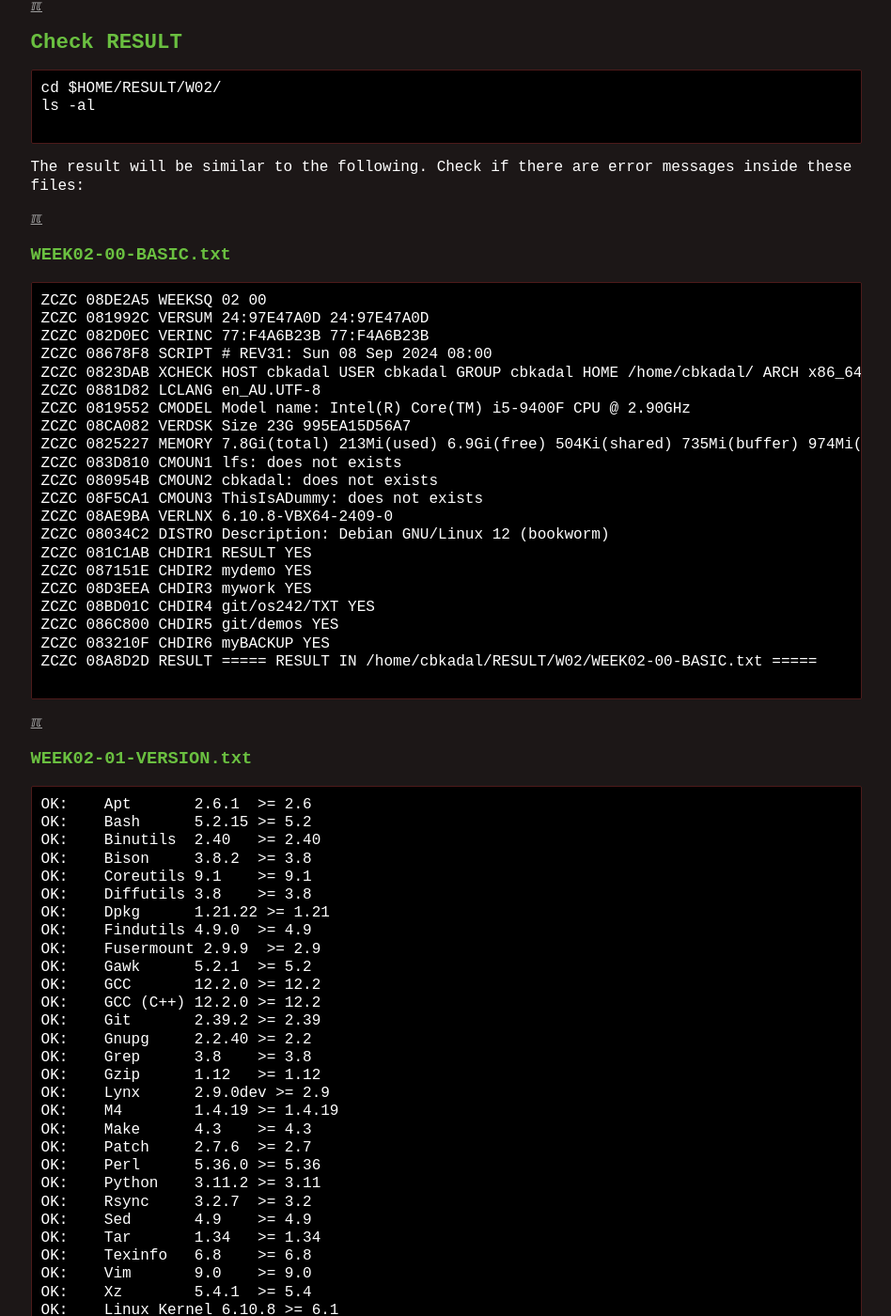
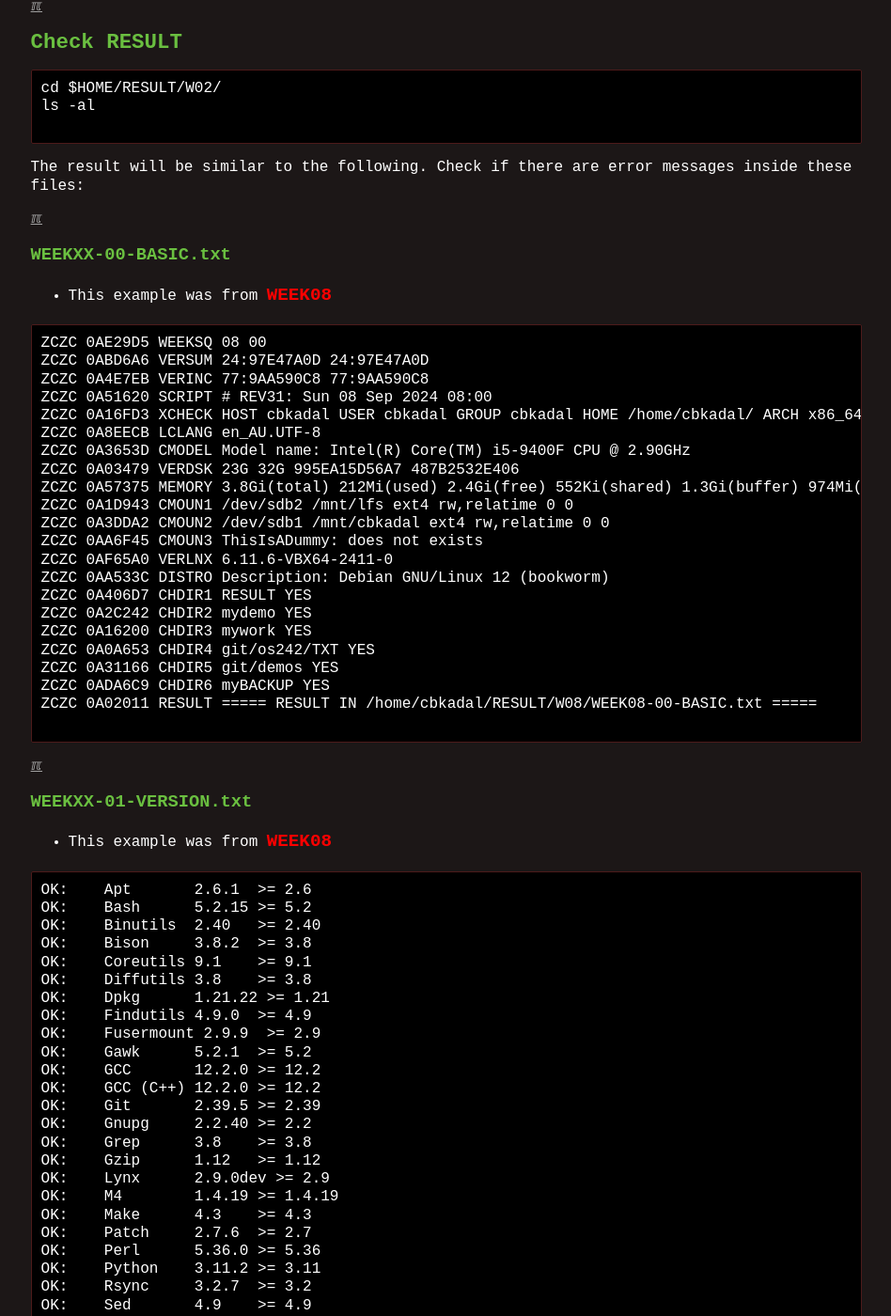
Before and after one commit to os2xx/demOS, a Jekyll site: the page built from W02-10.md, in a window 1280 px wide and 1400 px high, scrolled down 1485 px. Shown: the whole window at 94% size, without its empty margins (165-1113 px from the left). Built offline with Jekyll 4.4.1, drawn with Linux system fonts in a browser that asks for light colours; some of the changed text lies outside the part shown.

Commit message:
modified:   W02-10.md

````diff
--- a/W02-10.md
+++ b/W02-10.md
@@ -77,36 +77,40 @@ The result will be similar to the following. Check if there are error messages i
 
 [&#x213C;](#)<br id="idx006">
 
-### WEEK02-00-BASIC.txt
+### WEEKXX-00-BASIC.txt
+
+* This example was from <span style="color:red; font-weight:bold; font-size:larger;">WEEK08</span>
 
 ```
-ZCZC 08DE2A5 WEEKSQ 02 00
-ZCZC 081992C VERSUM 24:97E47A0D 24:97E47A0D
-ZCZC 082D0EC VERINC 77:F4A6B23B 77:F4A6B23B
-ZCZC 08678F8 SCRIPT # REV31: Sun 08 Sep 2024 08:00
-ZCZC 0823DAB XCHECK HOST cbkadal USER cbkadal GROUP cbkadal HOME /home/cbkadal/ ARCH x86_64 NPROC 4
-ZCZC 0881D82 LCLANG en_AU.UTF-8
-ZCZC 0819552 CMODEL Model name: Intel(R) Core(TM) i5-9400F CPU @ 2.90GHz
-ZCZC 08CA082 VERDSK Size 23G 995EA15D56A7
-ZCZC 0825227 MEMORY 7.8Gi(total) 213Mi(used) 6.9Gi(free) 504Ki(shared) 735Mi(buffer) 974Mi(free swap)
-ZCZC 083D810 CMOUN1 lfs: does not exists
-ZCZC 080954B CMOUN2 cbkadal: does not exists
-ZCZC 08F5CA1 CMOUN3 ThisIsADummy: does not exists
-ZCZC 08AE9BA VERLNX 6.10.8-VBX64-2409-0
-ZCZC 08034C2 DISTRO Description: Debian GNU/Linux 12 (bookworm)
-ZCZC 081C1AB CHDIR1 RESULT YES
-ZCZC 087151E CHDIR2 mydemo YES
-ZCZC 08D3EEA CHDIR3 mywork YES
-ZCZC 08BD01C CHDIR4 git/os242/TXT YES
-ZCZC 086C800 CHDIR5 git/demos YES
-ZCZC 083210F CHDIR6 myBACKUP YES
-ZCZC 08A8D2D RESULT ===== RESULT IN /home/cbkadal/RESULT/W02/WEEK02-00-BASIC.txt =====
+ZCZC 0AE29D5 WEEKSQ 08 00
+ZCZC 0ABD6A6 VERSUM 24:97E47A0D 24:97E47A0D
+ZCZC 0A4E7EB VERINC 77:9AA590C8 77:9AA590C8
+ZCZC 0A51620 SCRIPT # REV31: Sun 08 Sep 2024 08:00
+ZCZC 0A16FD3 XCHECK HOST cbkadal USER cbkadal GROUP cbkadal HOME /home/cbkadal/ ARCH x86_64 NPROC 4
+ZCZC 0A8EECB LCLANG en_AU.UTF-8
+ZCZC 0A3653D CMODEL Model name: Intel(R) Core(TM) i5-9400F CPU @ 2.90GHz
+ZCZC 0A03479 VERDSK 23G 32G 995EA15D56A7 487B2532E406
+ZCZC 0A57375 MEMORY 3.8Gi(total) 212Mi(used) 2.4Gi(free) 552Ki(shared) 1.3Gi(buffer) 974Mi(free swap)
+ZCZC 0A1D943 CMOUN1 /dev/sdb2 /mnt/lfs ext4 rw,relatime 0 0
+ZCZC 0A3DDA2 CMOUN2 /dev/sdb1 /mnt/cbkadal ext4 rw,relatime 0 0
+ZCZC 0AA6F45 CMOUN3 ThisIsADummy: does not exists
+ZCZC 0AF65A0 VERLNX 6.11.6-VBX64-2411-0
+ZCZC 0AA533C DISTRO Description: Debian GNU/Linux 12 (bookworm)
+ZCZC 0A406D7 CHDIR1 RESULT YES
+ZCZC 0A2C242 CHDIR2 mydemo YES
+ZCZC 0A16200 CHDIR3 mywork YES
+ZCZC 0A0A653 CHDIR4 git/os242/TXT YES
+ZCZC 0A31166 CHDIR5 git/demos YES
+ZCZC 0ADA6C9 CHDIR6 myBACKUP YES
+ZCZC 0A02011 RESULT ===== RESULT IN /home/cbkadal/RESULT/W08/WEEK08-00-BASIC.txt =====
 
 ```
 
 [&#x213C;](#)<br id="idx007">
 
-### WEEK02-01-VERSION.txt
+### WEEKXX-01-VERSION.txt
+
+* This example was from <span style="color:red; font-weight:bold; font-size:larger;">WEEK08</span>
 
 ```
 OK:    Apt       2.6.1  >= 2.6
@@ -135,9 +139,8 @@ OK:    Rsync     3.2.7  >= 3.2
 OK:    Sed       4.9    >= 4.9
 OK:    Tar       1.34   >= 1.34
 OK:    Texinfo   6.8    >= 6.8
-OK:    Vim       9.0    >= 9.0
 OK:    Xz        5.4.1  >= 5.4
-OK:    Linux Kernel 6.10.8 >= 6.1
+OK:    Linux Kernel 6.11.6 >= 6.1
 OK:    Linux Kernel supports UNIX 98 PTY
 Aliases:
 OK:    awk  is GNU
@@ -145,17 +148,19 @@ OK:    yacc is Bison
 OK:    sh   is Bash
 Compiler check:
 OK:    g++ works
-ZCZC 084FC96 WEEKSQ 02 01
-ZCZC 0836EFA VERSUM 79:97A65122 79:97A65122
-ZCZC 08F4D80 VERINC 77:F4A6B23B 77:F4A6B23B
-ZCZC 083AE78 SCRIPT # REV24: Sun 08 Sep 2024 09:00
-ZCZC 0804281 RESULT ===== RESULT IN /home/cbkadal/RESULT/W02/WEEK02-01-VERSION.txt =====
+ZCZC 0ADFB75 WEEKSQ 08 01
+ZCZC 0A54AA7 VERSUM 78:886FD5E9 78:886FD5E9
+ZCZC 0A90710 VERINC 77:9AA590C8 77:9AA590C8
+ZCZC 0A37995 SCRIPT # REV25: Tue 24 Sep 2024 06:00
+ZCZC 0A0F0B6 RESULT ===== RESULT IN /home/cbkadal/RESULT/W08/WEEK08-01-VERSION.txt =====
 
 ```
 
 [&#x213C;](#)<br id="idx008">
 
-### WEEK02-DEMO-CHECK.txt
+### WEEKXX-DEMO-CHECK.txt
+
+* This example was from <span style="color:red; font-weight:bold; font-size:larger;">WEEK02</span>
 
 ```
 ZCZC 18D0043 DEMOCHECK poxnqnyJ02poxnqny
--- a/_config.yml
+++ b/_config.yml
@@ -1,5 +1,5 @@
 title: Operating Systems Programming
-version:     "Tue 05 Nov 2024 15:00"
+version:     "Tue 05 Nov 2024 15:01"
 copyright:   "2024-2024"
 description: This is the Operating System course site,
       a GitHub Page, hosted at GitHub.com (thank you!).
````
Also changed, not shown: other parts of W02-10.md (+1 -1 lines).
